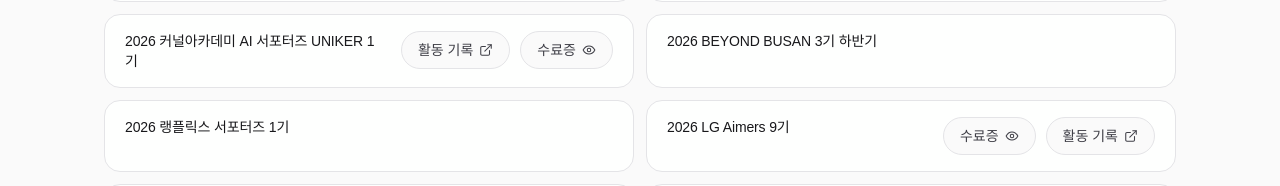
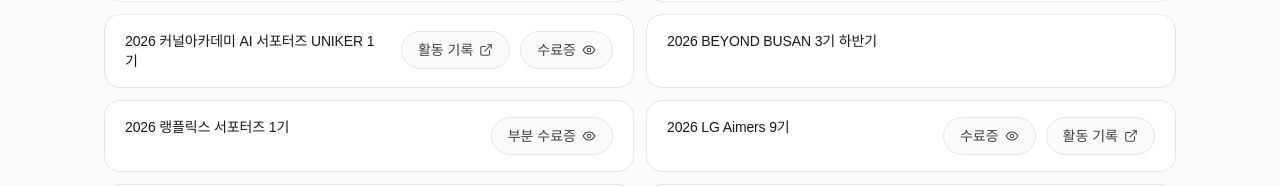
Before and after one commit to mk-isos/markus-portfolio, a Next.js app: page / in a window 1280 px wide. Shown: the part 5299-5485 px from the top of the page. Built offline with nearby package versions, Linux system fonts and the light colour scheme.

Commit message:
feat: add Langflix partial completion certificate

```diff
--- a/src/data/portfolio.ts
+++ b/src/data/portfolio.ts
@@ -847,6 +847,19 @@ export const activities: Activity[] = [
   },
   {
     title: text("2026 랭플릭스 서포터즈 1기", "2026 Langflix Supporters 1st Cohort"),
+    evidenceItems: [
+      {
+        type: "image",
+        label: text("부분 수료증", "Partial Completion Certificate"),
+        src: "/activities/langflix-supporters-partial-certificate.png",
+        width: 1052,
+        height: 1468,
+        alt: text(
+          "랭플릭스 SNS 서포터즈 1기 부분 수료증",
+          "Langflix SNS Supporters 1st Cohort partial completion certificate",
+        ),
+      },
+    ],
   },
   {
     title: text("2026 LG Aimers 9기", "2026 LG Aimers 9th Cohort"),
```
Also changed, not shown: public/activities/langflix-supporters-partial-certificate.png (added).
